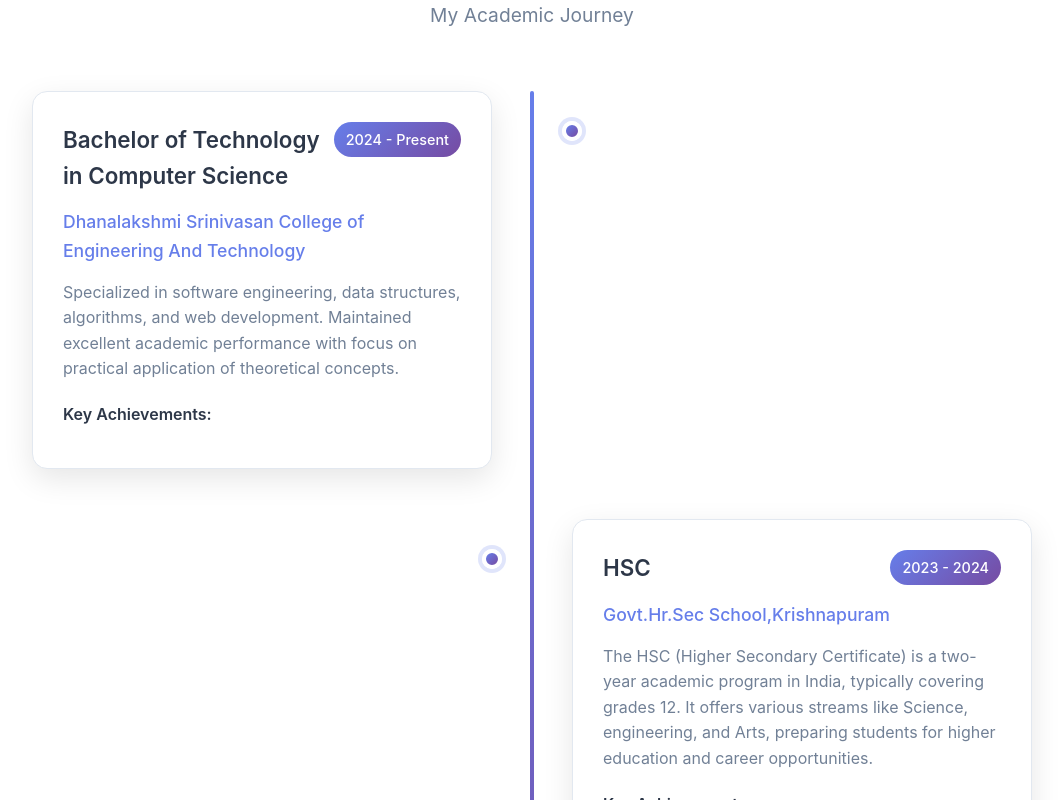
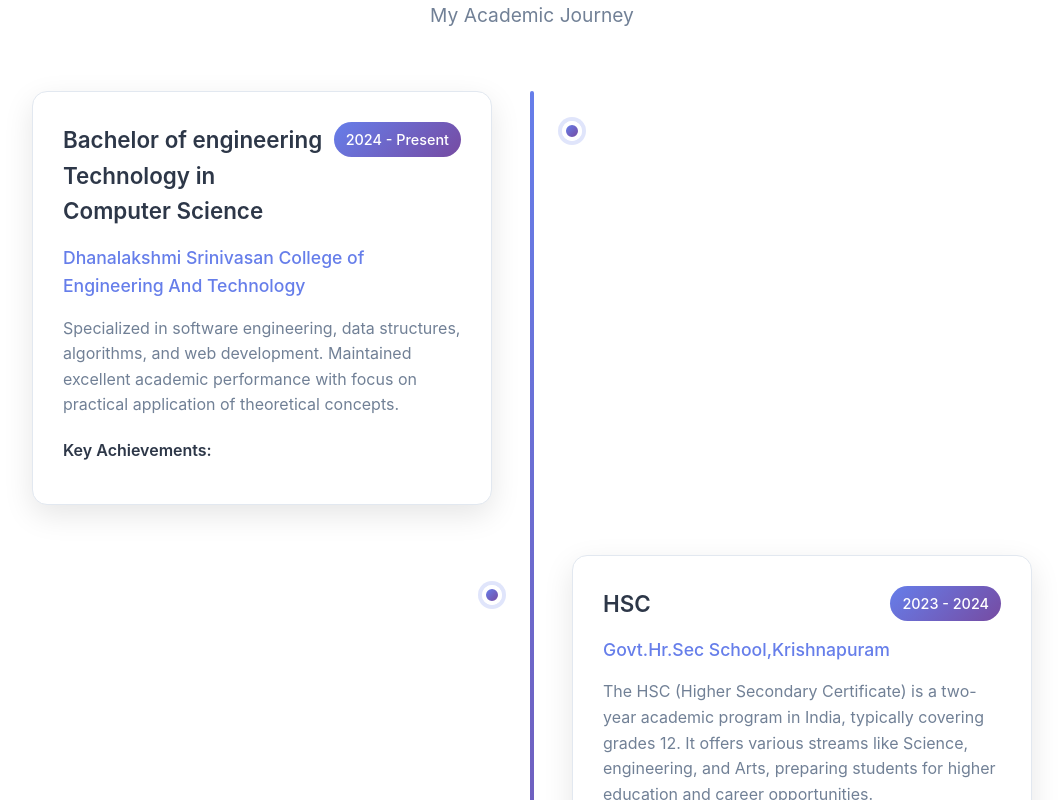
Before and after one commit to jayakumar90039-star/Portfolio, a React (Create React App) app: page / in a window 1280 px wide. Shown: the part 980-1780 px from the top of the page, without its empty margins (108-1171 px from the left). Built offline with nearby package versions, Linux system fonts and the light colour scheme.

Commit message:
Update Education.js

```diff
--- a/src/components/Education.js
+++ b/src/components/Education.js
@@ -5,7 +5,7 @@ const Education = () => {
   const educationData = [
     {
       id: 1,
-      degree: "Bachelor of Technology in Computer Science",
+      degree: "Bachelor of engineering  Technology in Computer Science",
       institution: "Dhanalakshmi Srinivasan College of Engineering And Technology",
       duration: "2024 - Present",
       description: "Specialized in software engineering, data structures, algorithms, and web development. Maintained excellent academic performance with focus on practical application of theoretical concepts.",
```
